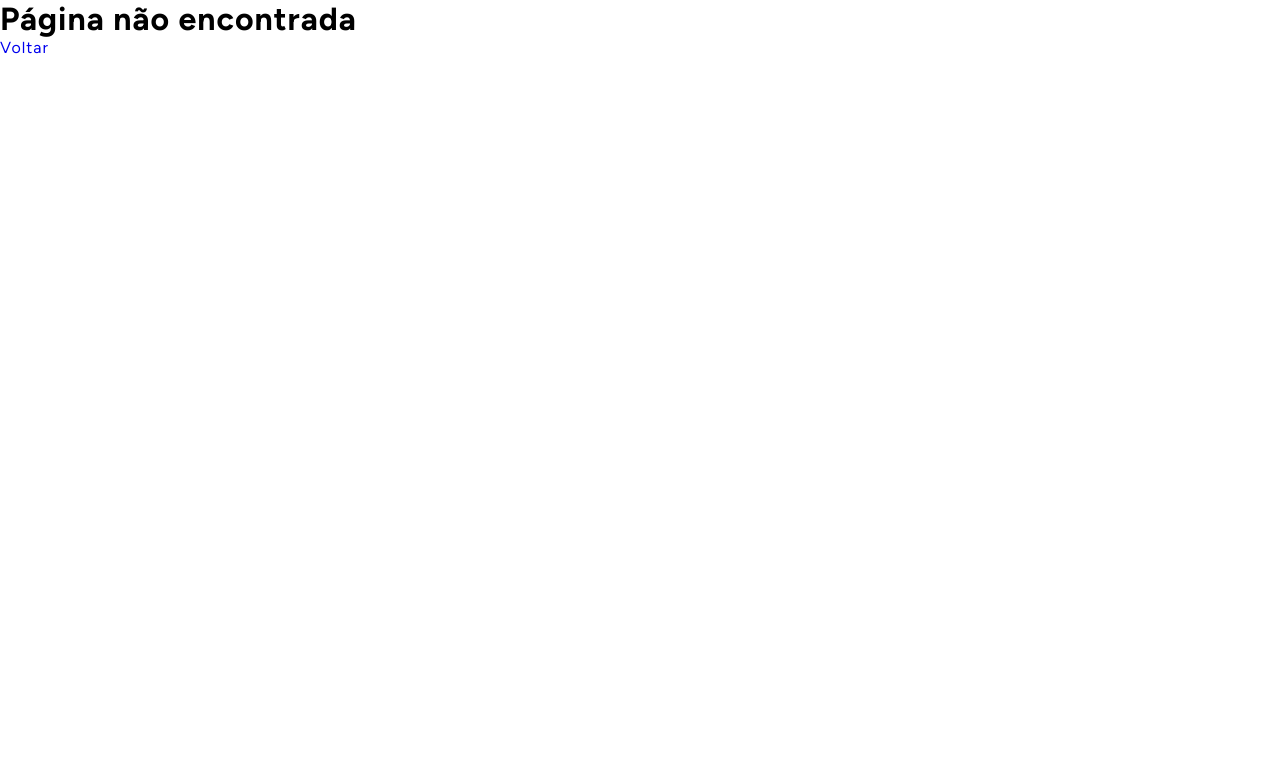
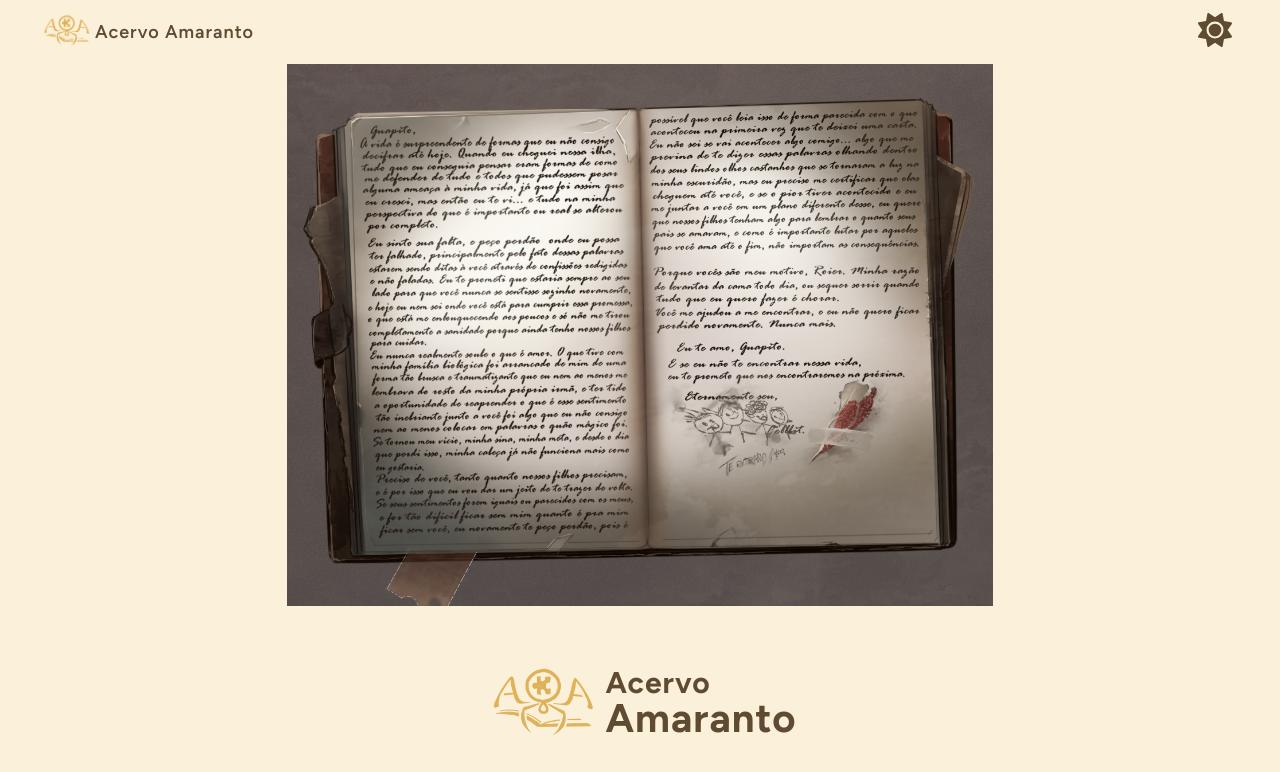
Before and after one commit to haikirii/guapoduoacervo, a React (Vite) app: page /sempreteamarei in a window 1280 px wide. Shown: the top 772 px of the page. Built offline with nearby package versions, Linux system fonts and the light colour scheme; the HTML template or start-up script is replaced by a standard one.

Commit message:
Resolve problema de download

```diff
--- a/package.json
+++ b/package.json
@@ -3,6 +3,7 @@
   "private": true,
   "version": "0.0.0",
   "homepage": "https://haikirii.github.io/guapoduoacervo/",
+  "proxy": "http://localhost:5000/",
   "type": "module",
   "scripts": {
     "predeploy": "npm run build",
@@ -15,8 +16,11 @@
   "dependencies": {
     "antd-style": "^3.6.3",
     "axios": "^1.7.5",
+    "cors": "^2.8.5",
+    "express": "^4.21.0",
     "json-server": "^1.0.0-beta.2",
     "materialize-css": "^1.0.0-rc.2",
+    "nodemon": "^3.1.4",
     "react": "^18.3.1",
     "react-dom": "^18.3.1",
     "react-helmet": "^6.1.0",
--- a/src/pages/Perpetuo/index.tsx
+++ b/src/pages/Perpetuo/index.tsx
@@ -3,6 +3,8 @@ import styles from './index.module.scss';
 import { useContext } from 'react';
 import { ThemeContext } from '../../contexts/ThemeContext';
 import { Button } from "antd";
+import lente from '/image/guapoduo/lente.png?url';
+import { Link } from 'react-router-dom';
 
 const Perpetuo = () => {
 
@@ -10,24 +12,8 @@ const Perpetuo = () => {
     var data = "Algum texto de pista para indicar a senha do .rar, que será: 'amalgamado'"
     var url = "https://www.mediafire.com/file/t6c70ek32e8uzcd/laverite.rar/file";
 
-    const handleDownload = () => {
-      fetch(url)
-        .then((response) => response.blob())
-        .then((blob) => {
-          const url = window.URL.createObjectURL(new Blob([blob]));
-          const link = document.createElement("a");
-          link.href = url;
-          link.download = "laverite";
-          document.body.appendChild(link);
-
-          link.click();
-
-          document.body.removeChild(link);
-          window.URL.revokeObjectURL(url);
-        })
-        .catch((error) => {
-          console.error("Error fetching the file:", error);
-        });
+    const handleRedirect = () => {
+      window.open(url, '_blank');
     };
 
   return (
@@ -39,7 +25,7 @@ const Perpetuo = () => {
         </div>
 
         <div className={styles.container}>
-          <Button type="text" onClick={handleDownload} className={styles.botaoDownload}>
+          <Button type="text" onClick={handleRedirect} className={styles.botaoDownload}>
             <span className={`material-symbols-outlined ${styles.svgMaterial} ${styles[theme]} ${styles.glitch}`} data-text="download"> download </span>
           </Button>
         </div>
--- /dev/null
+++ b/src/pages/SempreTeAmarei/index.module.scss
@@ -0,0 +1,7 @@
+div.container {
+    margin-top: 64px;
+    display: flex;
+    justify-content: center;
+    z-index: 900;
+    height: calc(100vh - 64px - 193px);
+}
--- /dev/null
+++ b/src/pages/SempreTeAmarei/index.tsx
@@ -0,0 +1,16 @@
+import { Helmet } from 'react-helmet';
+import aquilo from '/image/iefgda/lamento.png?url';
+import styles from './index.module.scss';
+const SempreTeAmarei = () => {
+
+  return (
+    <>
+      <Helmet> <title> Sempre te Amarei </title> </Helmet>
+      <div className={styles.container} >
+        <img src={aquilo} className={styles.imagem} alt="guapoduo" />
+      </div>
+    </>
+  )
+}
+
+export default SempreTeAmarei;
--- a/src/routes/index.tsx
+++ b/src/routes/index.tsx
@@ -4,6 +4,7 @@ import Login from "../pages/Login";
 import NotFound from "../pages/NotFound";
 import Perpetuo from "../pages/Perpetuo";
 import Wip from "../pages/Wip";
+import SempreTeAmarei from "../pages/SempreTeAmarei";
 
 export const Paths = () => {
     return (
@@ -14,6 +15,7 @@ export const Paths = () => {
                         <Route index element={<Wip />} />
                         <Route path={'/login'} element={<Login />} />
                         <Route path={'/perpetuo'} element={<Perpetuo />} />
+                        <Route path={'/sempreteamarei'} element={<SempreTeAmarei />} />
                         {/* <Route index element={<Home />}/>
                         <Route path={'/Guapoverso'} element={<Guapoverso />}/>
                         <Route path={'/Categoria'}element={<Categoria />}/>
--- a/src/styles/tipografia/_fonts.scss
+++ b/src/styles/tipografia/_fonts.scss
@@ -2,15 +2,15 @@
     font-family: 'Figtree';
     // por algum motivo eu nao consigo puxar pelo ../fonts/Figtree-VariableFont_wght.ttf
     // ta dando erro no console mas ta funcionando mesmo assim
-    src: url('../../../src/styles/fonts/Figtree-VariableFont_wght.ttf') format('truetype'),
-    url('../../../src/styles/fonts/Figtree-Italic-VariableFont_wght.ttf') format('truetype');
+    src: url('../fonts/Figtree-VariableFont_wght.ttf') format('truetype'),
+    url('../fonts/Figtree-Italic-VariableFont_wght.ttf') format('truetype');
     font-weight: 100 700;
     font-style: normal;
 }
 
 @font-face {
     font-family: 'Gloock';
-    src: url('../../../src/styles/fonts/Gloock-Regular.ttf');
+    src: url('../fonts/Gloock-Regular.ttf');
     font-weight: normal;
     font-style: normal;
 }
--- a/tsconfig.json
+++ b/tsconfig.json
@@ -3,7 +3,7 @@
       "target": "ESNext",
       "useDefineForClassFields": true,
       "lib": ["DOM", "DOM.Iterable", "ESNext"],
-      "allowJs": false,
+      "allowJs": true,
       "skipLibCheck": true,
       "esModuleInterop": false,
       "allowSyntheticDefaultImports": true,
--- a/vite.config.ts
+++ b/vite.config.ts
@@ -4,5 +4,5 @@ import react from '@vitejs/plugin-react'
 // https://vitejs.dev/config/
 export default defineConfig({
   plugins: [react()],
-  base: "/guapoduoacervo/",
+  base: "/",
 })
```
Also changed, not shown: public/image/iefgda/lamento.png (added), 1 other file (tests, documents, lock files or other folders).
